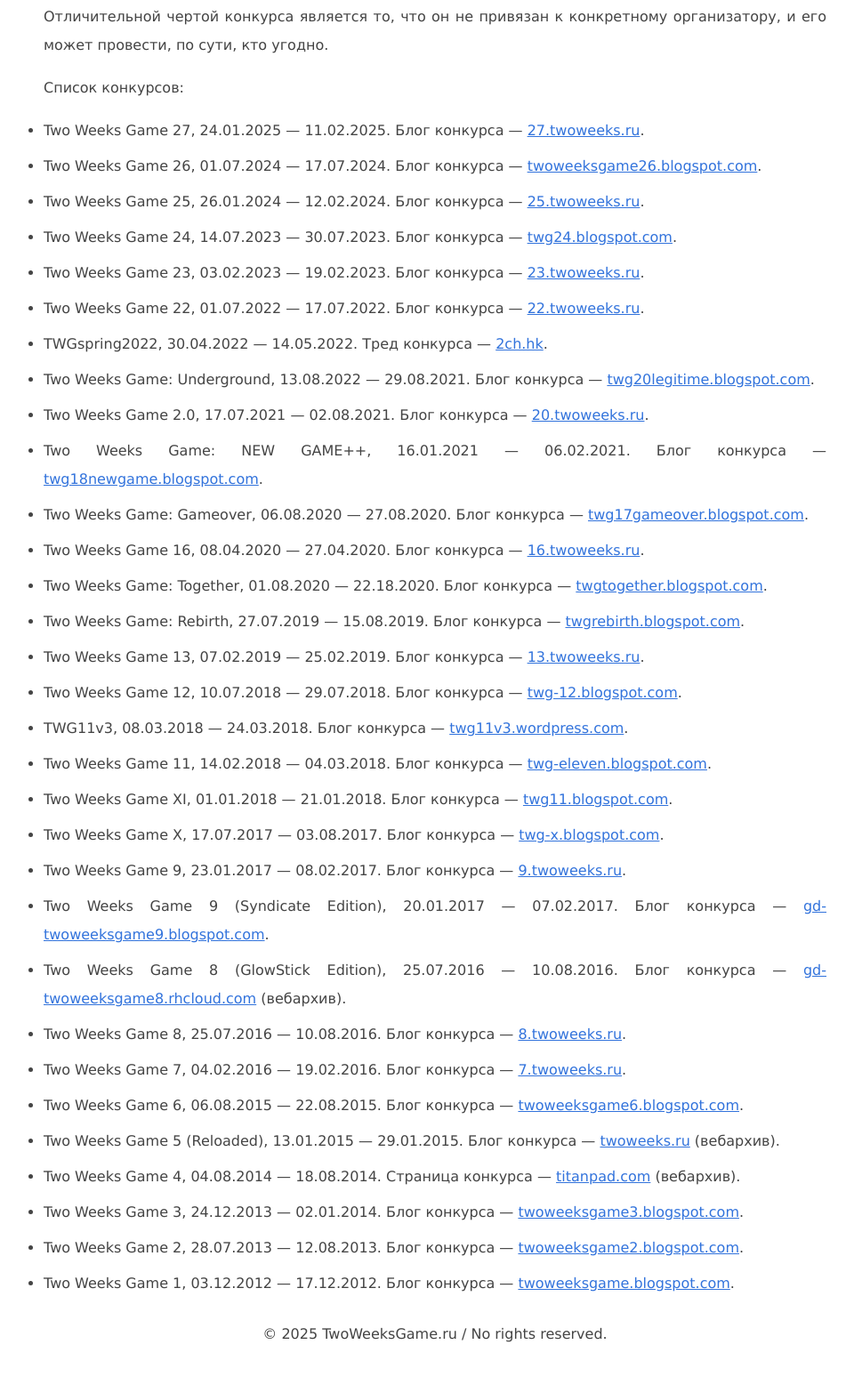
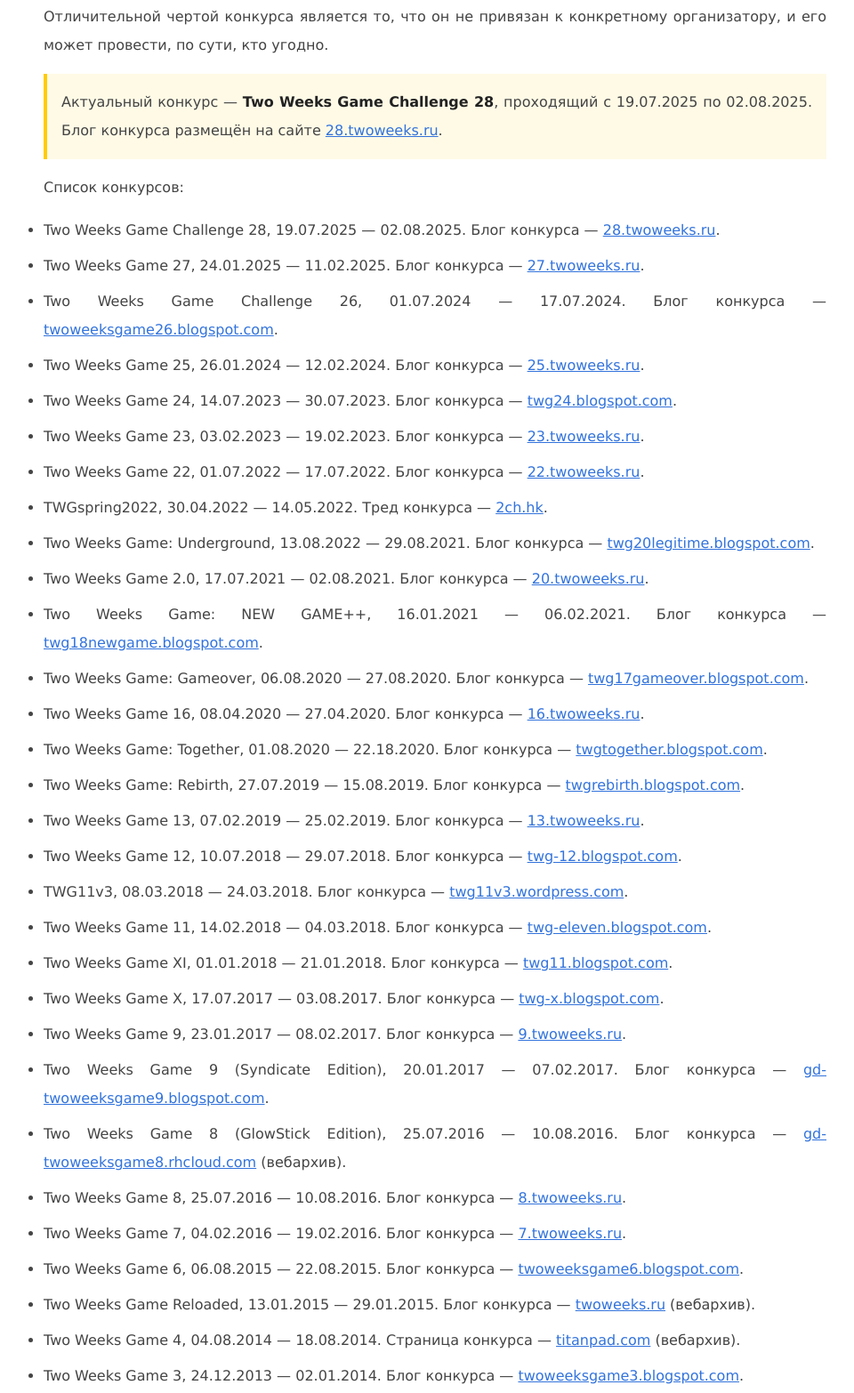
Before and after one commit to twoweeks/twoweeksgame.ru, an Astro site: page / in a window 1280 px wide. Shown: the part 509-2075 px from the top of the page at 89% size, without its empty margins (151-1111 px from the left). Before the commit the page ends 2050 px from the top, so only its background shows below. Built offline with nearby package versions, Linux system fonts and the light colour scheme; Astro itself is replaced by a stand-in of ours.

Commit message:
feat: update

```diff
--- a/src/components/Main.astro
+++ b/src/components/Main.astro
@@ -15,6 +15,12 @@
 			&:not(:first-of-type) {
 				margin-top: 1em;
 			}
+
+			&.highlight {
+				background-color: #fffae6;
+				border-left: 4px solid #ffcc00;
+				padding: 1em;
+			}
 		}
 
 		ul {
--- a/src/pages/index.md
+++ b/src/pages/index.md
@@ -8,11 +8,15 @@ layout: '../layouts/BasicPage.astro'
 
 Отличительной чертой конкурса является то, что он не привязан к конкретному организатору, и его может провести, по сути, кто угодно.
 
+<p class="highlight">Актуальный конкурс — <b>Two Weeks Game Challenge 28</b>, проходящий с 19.07.2025 по 02.08.2025. Блог конкурса размещён на сайте <a href="https://28.twoweeks.ru">28.twoweeks.ru</a>.</p>
+
 Список конкурсов:
+
+- Two Weeks Game Challenge 28, 19.07.2025 — 02.08.2025. Блог конкурса — [28.twoweeks.ru](https://28.twoweeks.ru).
 
 - Two Weeks Game 27, 24.01.2025 — 11.02.2025. Блог конкурса — [27.twoweeks.ru](https://27.twoweeks.ru).
 
-- Two Weeks Game 26, 01.07.2024 — 17.07.2024. Блог конкурса — [twoweeksgame26.blogspot.com](https://twoweeksgame26.blogspot.com).
+- Two Weeks Game Challenge 26, 01.07.2024 — 17.07.2024. Блог конкурса — [twoweeksgame26.blogspot.com](https://twoweeksgame26.blogspot.com).
 
 - Two Weeks Game 25, 26.01.2024 — 12.02.2024. Блог конкурса — [25.twoweeks.ru](https://25.twoweeks.ru).
 
@@ -62,7 +66,7 @@ layout: '../layouts/BasicPage.astro'
 
 - Two Weeks Game 6, 06.08.2015 — 22.08.2015. Блог конкурса — [twoweeksgame6.blogspot.com](https://twoweeksgame6.blogspot.com).
 
-- Two Weeks Game 5 (Reloaded), 13.01.2015 — 29.01.2015. Блог конкурса — [twoweeks.ru](https://web.archive.org/web/20150115120457/http://twoweeks.ru/blog/) (вебархив).
+- Two Weeks Game Reloaded, 13.01.2015 — 29.01.2015. Блог конкурса — [twoweeks.ru](https://web.archive.org/web/20150115120457/http://twoweeks.ru/blog/) (вебархив).
 
 - Two Weeks Game 4, 04.08.2014 — 18.08.2014. Страница конкурса — [titanpad.com](https://web.archive.org/web/20170504073742/https://titanpad.com/C9HP1c8Chn) (вебархив).
 
```
